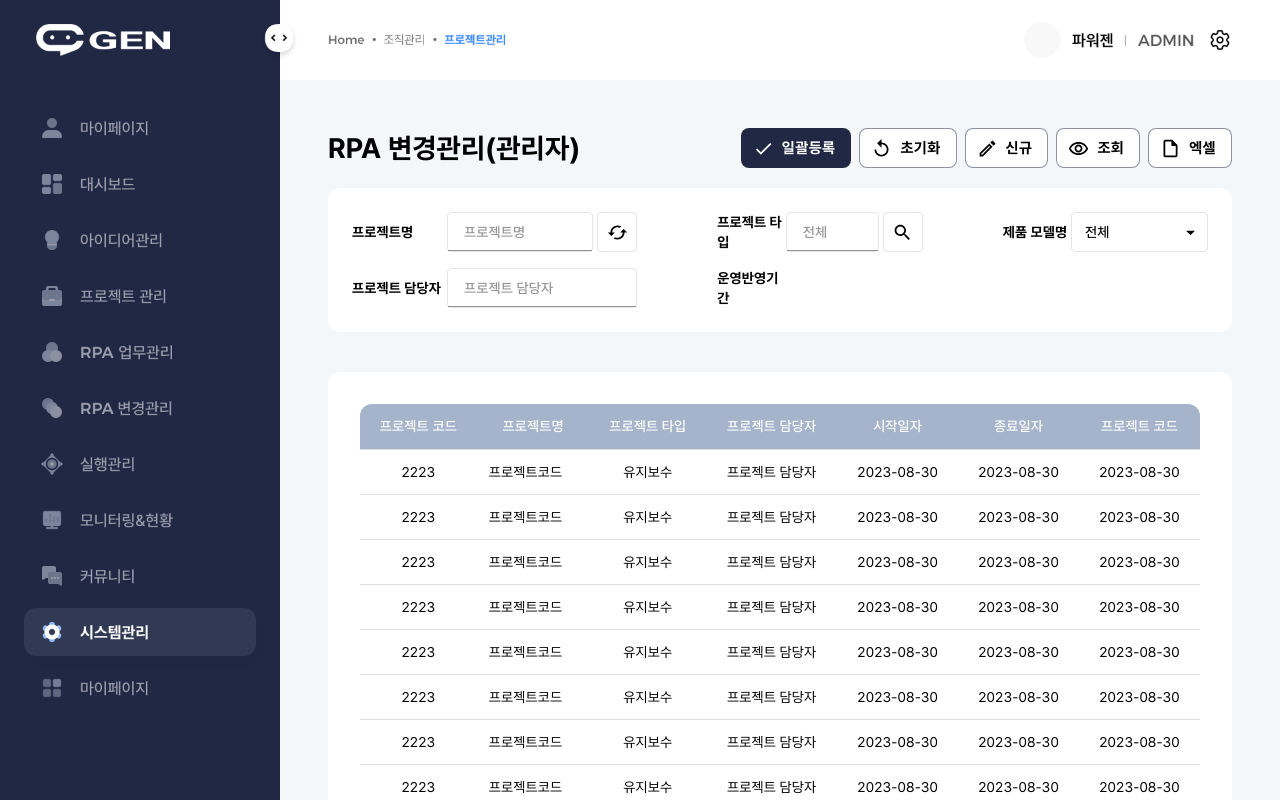
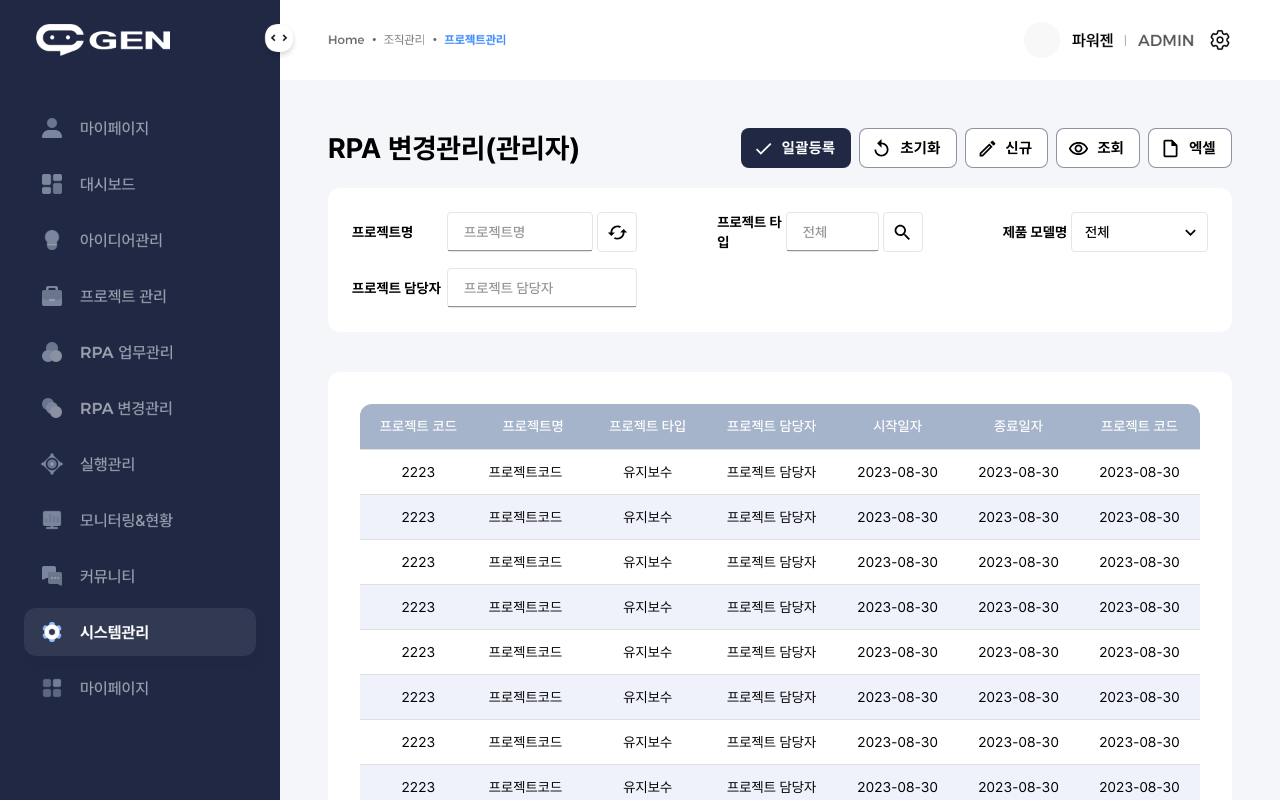
Before and after one commit to myommyo/power, a React (Create React App) app: page /sub01 in a window 1280 px wide. Shown: the top 800 px of the page. Built offline with nearby package versions, Linux system fonts and the light colour scheme.

Commit message:
table 디자인 반영 / select box selected  color 수정

```diff
--- a/package.json
+++ b/package.json
@@ -16,7 +16,7 @@
     "react": "^18.2.0",
     "react-dom": "^18.2.0",
     "react-router-dom": "^6.15.0",
-    "react-scripts": "^2.1.3",
+    "react-scripts": "^5.0.1",
     "styled-components": "^6.0.7",
     "styled-reset": "^4.5.1",
     "web-vitals": "^2.1.4"
--- a/src/components/ButtonTitle.js
+++ b/src/components/ButtonTitle.js
@@ -1,6 +1,5 @@
 import React from "react";
 import { Stack, Button, Typography } from "@mui/material";
-import DeleteIcon from '@mui/icons-material/Delete';
 import DoneOutlinedIcon from '@mui/icons-material/DoneOutlined';
 import ReplayOutlinedIcon from '@mui/icons-material/ReplayOutlined';
 import CreateOutlinedIcon from '@mui/icons-material/CreateOutlined';
--- a/src/components/SearchBox.js
+++ b/src/components/SearchBox.js
@@ -14,6 +14,7 @@ import { DatePicker } from '@mui/x-date-pickers/DatePicker';
 
 import CachedOutlinedIcon from '@mui/icons-material/CachedOutlined';
 import SearchIcon from '@mui/icons-material/Search';
+import KeyboardArrowDownIcon from '@mui/icons-material/KeyboardArrowDown';
 
 const ariaLabel = { 'aria-label': 'description' };
 
@@ -108,6 +109,14 @@ const SearchBox = () => {
                     onChange={handleChange}
                     displayEmpty
                     variant="outlined"
+                    IconComponent={KeyboardArrowDownIcon}
+                    MenuProps={{
+                      sx: {
+                        "&& .Mui-selected": {
+                          backgroundColor: 'action.hover'
+                        }
+                      }
+                    }}
                   >
                     <MenuItem value="">
                       <em>전체</em>
@@ -140,7 +149,7 @@ const SearchBox = () => {
           </Grid>
         </Item>
       </Grid>
-      <Grid item xs={4}>
+      {/* <Grid item xs={4}>
         <Item sx={{ pl : 20 , pt : 4 }}>
           <Grid container alignItems="center">
             <Grid item xs={4} >
@@ -149,15 +158,15 @@ const SearchBox = () => {
             <Grid item xs={8}>
               <Item>
                 <Stack direction="row">
-                {/* <LocalizationProvider dateAdapter={AdapterDayjs}>
+                <LocalizationProvider dateAdapter={AdapterDayjs}>
                   <DatePicker />
-                </LocalizationProvider> */}
+                </LocalizationProvider>
                 </Stack>
               </Item>
             </Grid>
           </Grid>
         </Item>
-      </Grid>
+      </Grid> */}
     </Grid>
 
 
--- a/src/components/SideBar.js
+++ b/src/components/SideBar.js
@@ -1,5 +1,4 @@
 import React from "react";
-import Box from '@mui/material/Box';
 import { Link } from 'react-router-dom';
 import imgC from '../assets/images/temp_nav.png';
 import imgD from '../assets/images/btn_toggle.png';
@@ -9,14 +8,14 @@ const SideBar = () => {
   return (
     <>
       <div className="sideBar">
-      <img src={imgC} alt="" />
-      <div className="imgD">
-        <img src={imgD} alt="" />
-      </div>
-        <div>
+        <img src={imgC} alt="" />
+        <div className="imgD">
+          <img src={imgD} alt="" />
+        </div>
+        {/* <div>
           <Link to={'/'}>Home</Link> <br />
           <Link to={'/sub01'}>Sub01</Link>
-        </div>
+        </div>   */}
       </div>
     </>
 
--- a/src/components/Table.js
+++ b/src/components/Table.js
@@ -7,6 +7,7 @@ import TableHead from "@mui/material/TableHead";
 import TableRow from "@mui/material/TableRow";
 import Paper from "@mui/material/Paper";
 
+import styled from "@emotion/styled";
 
 function createData(projectCode, projectName, projectType, projectPM, projectDateS, projectDateE ) {
   return { projectCode, projectName, projectType, projectPM, projectDateS, projectDateE };
@@ -25,6 +26,17 @@ const rows = [
   createData("2223", '프로젝트코드', '유지보수', '프로젝트 담당자', '2023-08-30', '2023-08-30'),
 ];
 
+
+const StyledTableRow = styled(TableRow)(({ theme }) => ({
+  '&:nth-of-type(even)': {
+    backgroundColor: theme.palette.action.hover,
+    borderColor : theme.palette.action.hover
+  },
+  // hide last border
+  '&:last-child td, &:last-child th': {
+    border: 0,
+  },
+}));
 
 export default function BasicTable() {
   return (
@@ -63,7 +75,7 @@ export default function BasicTable() {
         </TableHead>
         <TableBody>
           {rows.map((row) => (
-            <TableRow key={row.projectCode} >
+            <StyledTableRow key={row.projectCode} >
               <TableCell component="th" scope="row" align="center">
                 {row.projectCode}
               </TableCell>
@@ -73,7 +85,7 @@ export default function BasicTable() {
               <TableCell align="center">{row.projectDateS}</TableCell>
               <TableCell align="center">{row.projectDateS}</TableCell>
               <TableCell align="center">{row.projectDateS}</TableCell>
-            </TableRow>
+            </StyledTableRow>
           ))}
         </TableBody>
       </Table>
--- a/src/pages/Sub01.js
+++ b/src/pages/Sub01.js
@@ -1,5 +1,5 @@
 import * as React from 'react';
-import { Box, Pagination, Paper, Stack, TextField} from '@mui/material';
+import { Box, Paper, Stack} from '@mui/material';
 
 import Header from '../components/Header';
 import SideBar from '../components/SideBar';
@@ -8,21 +8,8 @@ import Table from '../components/Table';
 import SearchBox from '../components/SearchBox';
 import Paginations from '../components/Paginations';
 
-import styled from '@emotion/styled';
-
 import './Sub01.css';
 
-const StyledTextField = styled(TextField, {
-  name: "StyledTextField",
-})({
-  "& .Mui-focused": {
-    borderColor : '#3f8cff'
-  },
-  "& .MuiInputBase-input:before": {
-    display: 'none',
-  },
-
-});
 
 export default function Sub01() {
   return(
@@ -37,7 +24,6 @@ export default function Sub01() {
         </div>
         <Paper sx={{ mt : 5 }}>
           <SearchBox />
-          {/* <StyledTextField variant="standard" placeholder="dmdmdmdm" fullWidth /> */}
         </Paper>
 
         <Paper sx={{ mt:10 , p:8 }}>
```
Also changed, not shown: 1 other file (tests, documents, lock files or other folders).
